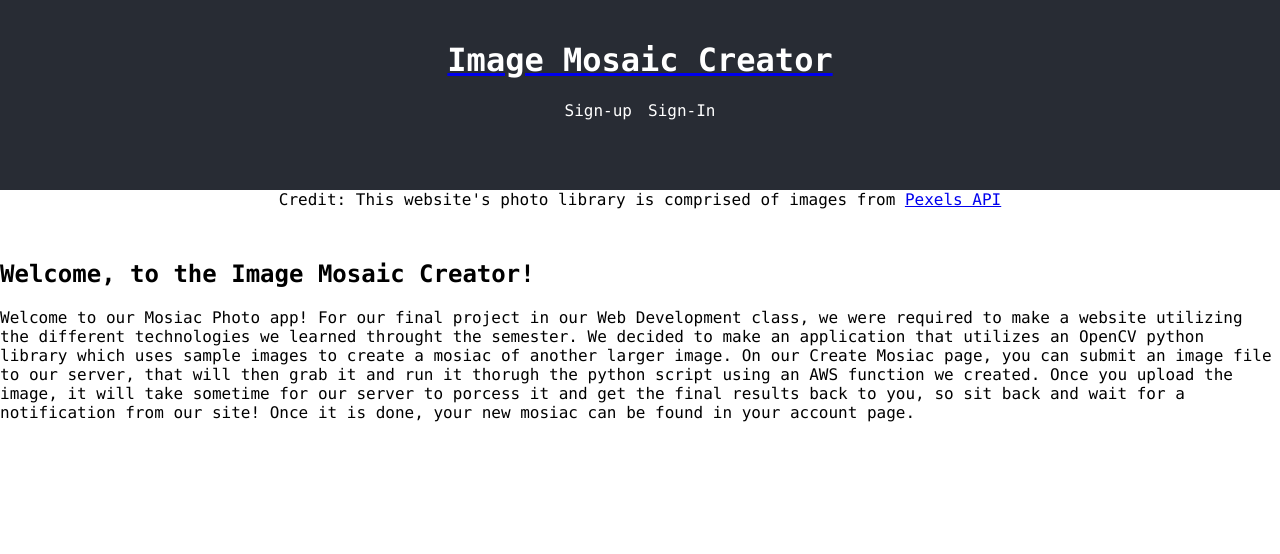
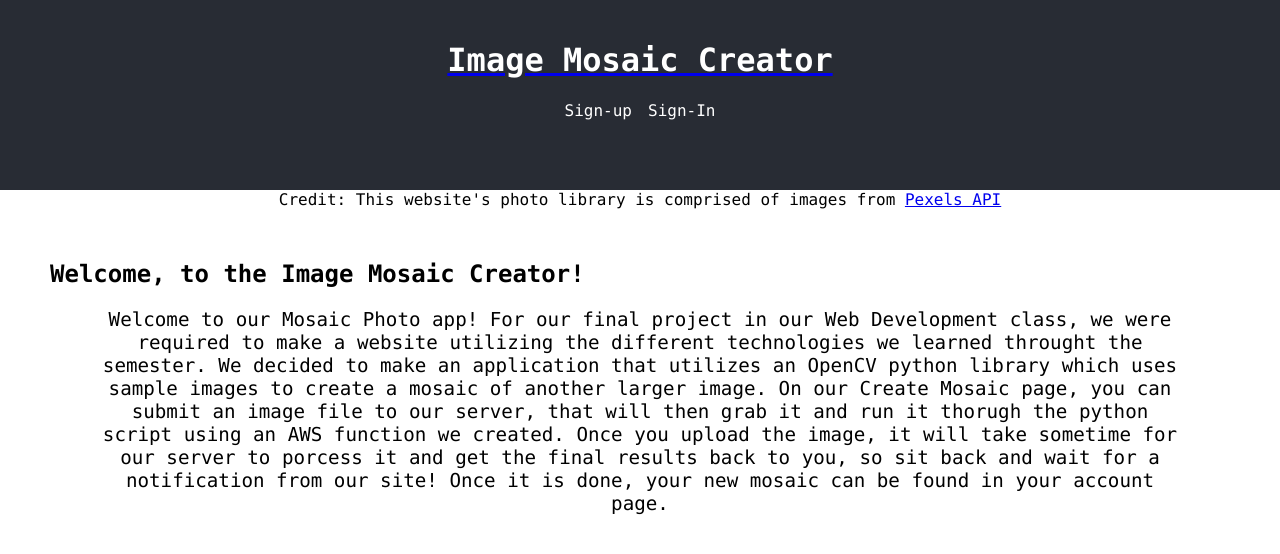
Before and after one commit to ryanperretta6/image-mosaic-website, a React (Create React App) app in the folder image-mosaic-app/: page / in a window 1280 px wide. Shown: the top 554 px of the page. Built offline with nearby package versions, Linux system fonts and the light colour scheme; no server answers; the HTML template or start-up script is replaced by a standard one; what pexels would draw is missing.

Commit message:
fixed warnings

```diff
--- a/image-mosaic-app/src/App.css
+++ b/image-mosaic-app/src/App.css
@@ -131,3 +131,13 @@ footer {
 footer * {
     display: inline;
 }
+
+h2 {
+    margin-left: 50px;
+}
+
+#about {
+    margin: 0px 100px;
+    font-size: larger;
+    text-align: center;
+}
--- a/image-mosaic-app/src/components/About.js
+++ b/image-mosaic-app/src/components/About.js
@@ -1,17 +1,23 @@
-import React from 'react';
+import React from "react";
 
-import '../App.css';
+import "../App.css";
 
-function About(){
-    return(
+function About() {
+    return (
         <div>
-            <p>
-               Welcome to our Mosiac Photo app! For our final project in our Web Development class, we were required to make a website
-               utilizing the different technologies we learned throught the semester. We decided to make an application that utilizes an
-               OpenCV python library which uses sample images to create a mosiac of another larger image. On our Create Mosiac page,
-               you can submit an image file to our server, that will then grab it and run it thorugh the python script using an AWS function
-               we created. Once you upload the image, it will take sometime for our server to porcess it and get the final results back to you,
-               so sit back and wait for a notification from our site! Once it is done, your new mosiac can be found in your account page.
+            <p id="about">
+                Welcome to our Mosaic Photo app! For our final project in our
+                Web Development class, we were required to make a website
+                utilizing the different technologies we learned throught the
+                semester. We decided to make an application that utilizes an
+                OpenCV python library which uses sample images to create a
+                mosaic of another larger image. On our Create Mosaic page, you
+                can submit an image file to our server, that will then grab it
+                and run it thorugh the python script using an AWS function we
+                created. Once you upload the image, it will take sometime for
+                our server to porcess it and get the final results back to you,
+                so sit back and wait for a notification from our site! Once it
+                is done, your new mosaic can be found in your account page.
             </p>
         </div>
     );
--- a/image-mosaic-app/src/components/UploadFile.js
+++ b/image-mosaic-app/src/components/UploadFile.js
@@ -50,6 +50,12 @@ function UploadFile() {
         }
         setErrorImageTitle(false);
 
+        // verify that the upoaded file is an image
+        if (!uploadFile[0].type.startsWith("image")) {
+            setErrorFile(true);
+            return;
+        }
+
         // turn uploaded image to byte array
         let fileByteArray;
         try {
@@ -99,11 +105,13 @@ function UploadFile() {
             <form onSubmit={submitForm}>
                 <br />
                 {errorImageTitle ? (
-                    <p class="error">Please enter a title for your image.</p>
+                    <p className="error">
+                        Please enter a title for your image.
+                    </p>
                 ) : errorFile ? (
-                    <p class="error">Please choose an image.</p>
+                    <p className="error">Please choose an image.</p>
                 ) : null}
-                <label for="image-title">Image Title:</label>
+                <label htmlFor="image-title">Image Title:</label>
                 <input
                     id="image-title"
                     type="text"
```
